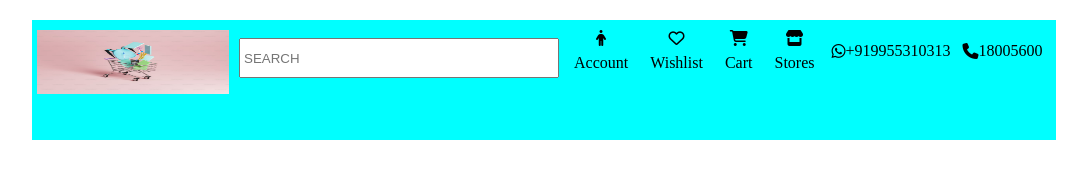
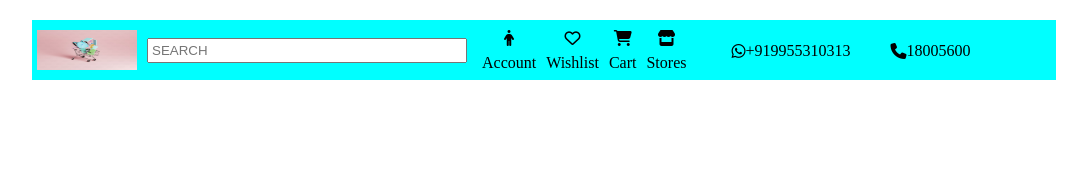
Before and after one commit to Neelverma9/Geetajewellers, a plain HTML site: page index.html in a window 1280 px wide. Shown: the whole page, without its empty margins (116-1203 px from the left). Drawn offline with Linux system fonts and the light colour scheme.

Commit message:
Update style.css

```diff
--- a/style.css
+++ b/style.css
@@ -16,7 +16,7 @@
 }
 .header{
     width: 100%;
-    height: 15vh;
+    height: 60px;
     /* border: 1px solid; */
     margin-inline:20px;
     background-color: aqua;
@@ -26,8 +26,8 @@
     justify-content:start;
 }
 .headercontent1 img{
-    width:15vw;
-    height:8vh;
+    width:100px;
+    height:40px;
 }
 .headercontent{
     margin-inline:5px;
@@ -35,7 +35,7 @@
 }
 .headercontent input{
     width: 25vw;
-    height:5vh ;
+    height:25px ;
     margin-top: 8px;
     padding-left: 3px;
 }
@@ -53,10 +53,7 @@ li{
 .headercontent .flex{
     justify-content: space-between;
 }
-.smallcont img{
-    width: 5vw;
-    height: 2vh;
-}
+
 .minbox{
     flex-direction: column;
     justify-content: center;
@@ -68,8 +65,12 @@ li{
 .minbox1{
     display: flex;
     flex-direction: row;
+
 }
-@media  (max-width:760px) {
+.pdd{
+    margin-left: 20px;
+}
+@media  (max-width:850px) {
     .minbox1{
         display: flex;
         flex-direction: column;
```
